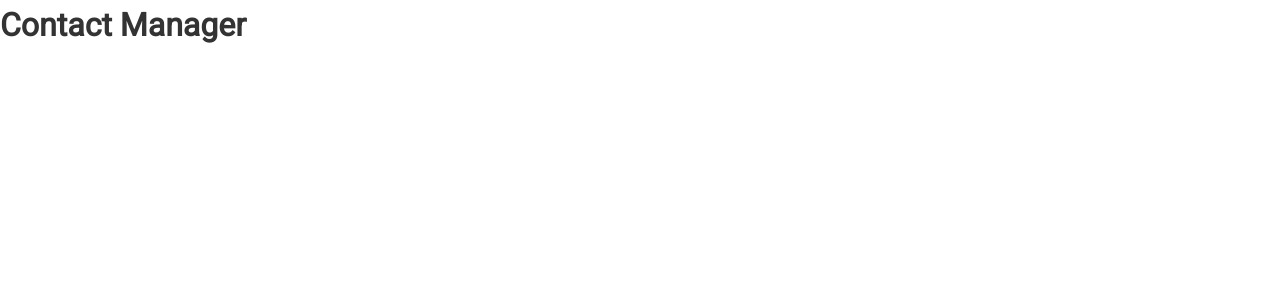
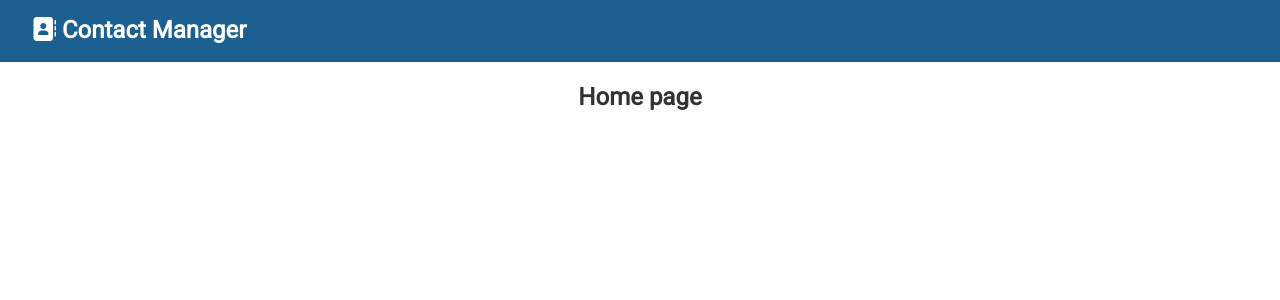
Before and after one commit to ltdev22/contact-manager, a React (Create React App) app in the folder frontend/: page / in a window 1280 px wide. Shown: the top 300 px of the page. Built offline with nearby package versions, Linux system fonts and the light colour scheme.

Commit message:
[Frontend] Setup Navbar component and Home page

```diff
--- a/frontend/src/App.css
+++ b/frontend/src/App.css
@@ -2,11 +2,11 @@
 
 /* Global Styles */
 :root {
-  --primary-color: #1a8cff;
+  --primary-color: #034f84;
   --dark-color: #333333;
   --light-color: #f4f4f4;
-  --danger-color: #ff9999;
-  --success-color: #b3ffb3;
+  --danger-color: #c94c4c;
+  --success-color: #b5e7a0;
 }
 
 * {
--- a/frontend/src/App.js
+++ b/frontend/src/App.js
@@ -1,10 +1,20 @@
+import { BrowserRouter as Router, Route, Switch } from 'react-router-dom';
+import Navbar from './components/layouts/Navbar';
+import Home from './components/pages/Home';
 import './App.css';
 
 function App() {
 	return (
-		<div className="App">
-			<h1>Contact Manager</h1>
-		</div>
+		<Router>
+			<div className="App">
+				<Navbar />
+				<div className="container">
+					<Switch>
+						<Route exact path='/' component={Home} />
+					</Switch>
+				</div>
+			</div>
+		</Router>
 	);
 }
 
--- /dev/null
+++ b/frontend/src/components/layouts/Navbar.js
@@ -0,0 +1,24 @@
+import React from 'react';
+import PropTypes from 'prop-types';
+
+const Navbar = ({ title, icon }) => {
+    return (
+        <nav className='navbar bg-primary'>
+            <h1>
+                <i className={icon} />&nbsp;{ title }
+            </h1>
+        </nav>
+    )
+}
+
+Navbar.propTypes = {
+    title: PropTypes.string.isRequired,
+    icon: PropTypes.string,
+}
+
+Navbar.defaultProps = {
+    title: 'Contact Manager',
+    icon: 'fas fa-address-book',
+}
+
+export default Navbar;
--- /dev/null
+++ b/frontend/src/components/pages/Home.js
@@ -0,0 +1,11 @@
+import React from 'react';
+
+const Home = () => {
+    return (
+        <div>
+            <h2>Home page</h2>
+        </div>
+    )
+}
+
+export default Home;
```
Also changed, not shown: 1 other file (tests, documents, lock files or other folders).
